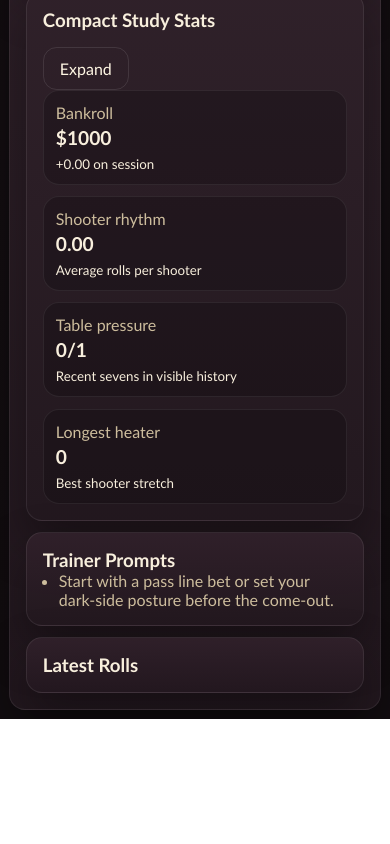
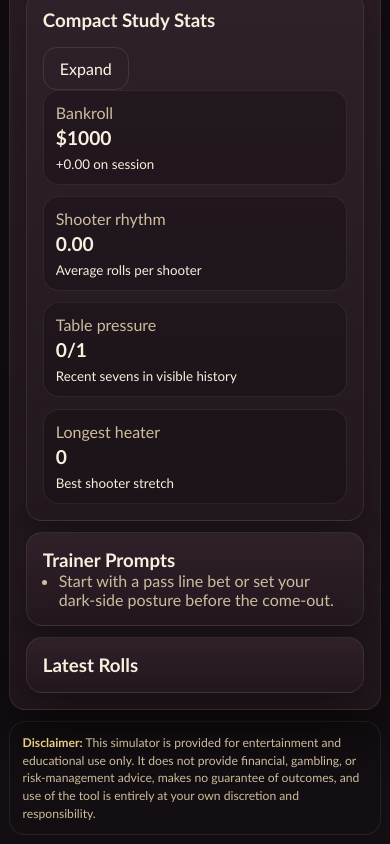
Before and after one commit to oldfart95/Better-Craps-Simulator, a React (Vite) app: page / in a window 390 px wide. Shown: the part 2243-3087 px from the top of the page. Before the commit the page ends 2962 px from the top, so only its background shows below. Built offline with nearby package versions, Linux system fonts and the light colour scheme.

Commit message:
Add site disclaimer

```diff
--- a/src/App.tsx
+++ b/src/App.tsx
@@ -241,6 +241,12 @@ export default function App() {
           onExportCsv={() => batch && downloadText('craps-batch.csv', exportBatchCsv(batch), 'text/csv')}
         />
       )}
+
+      <footer className="site-disclaimer">
+        <strong>Disclaimer:</strong> This simulator is provided for entertainment and educational use only. It does not
+        provide financial, gambling, or risk-management advice, makes no guarantee of outcomes, and use of the tool is
+        entirely at your own discretion and responsibility.
+      </footer>
     </div>
   );
 }
--- a/src/styles.css
+++ b/src/styles.css
@@ -442,6 +442,21 @@ h3 {
   align-self: start;
 }
 
+.site-disclaimer {
+  margin-top: 1rem;
+  padding: 0.85rem 1rem;
+  border-radius: 1rem;
+  background: rgba(20, 16, 19, 0.72);
+  border: 1px solid rgba(255, 255, 255, 0.08);
+  color: var(--muted);
+  font-size: 0.82rem;
+  line-height: 1.45;
+}
+
+.site-disclaimer strong {
+  color: var(--gold-bright);
+}
+
 .recap-card {
   border-radius: 1.2rem;
   padding: 0.85rem;
@@ -729,4 +744,10 @@ h3 {
   .point-grid {
     grid-template-columns: 1fr;
   }
+
+  .site-disclaimer {
+    margin-top: 0.7rem;
+    padding: 0.75rem 0.8rem;
+    font-size: 0.76rem;
+  }
 }
```
Also changed, not shown: 1 other file (tests, documents, lock files or other folders).
